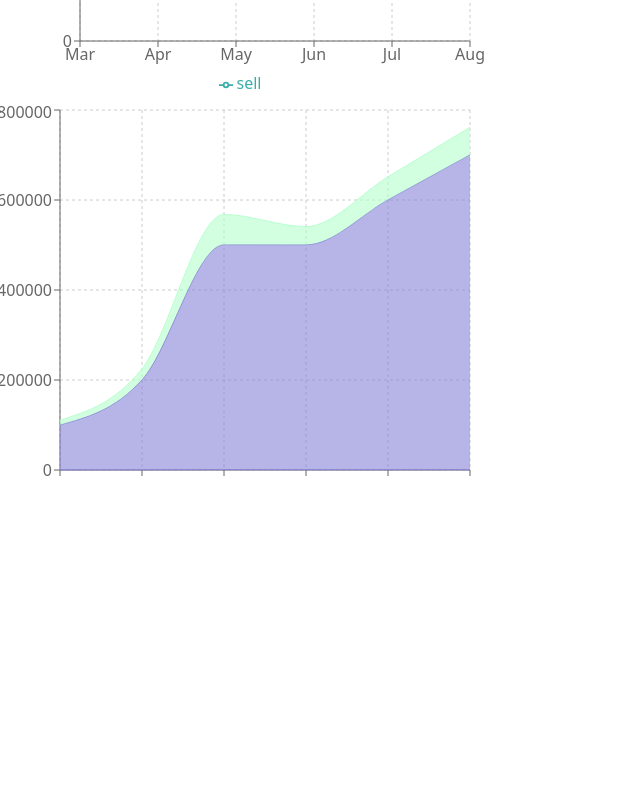
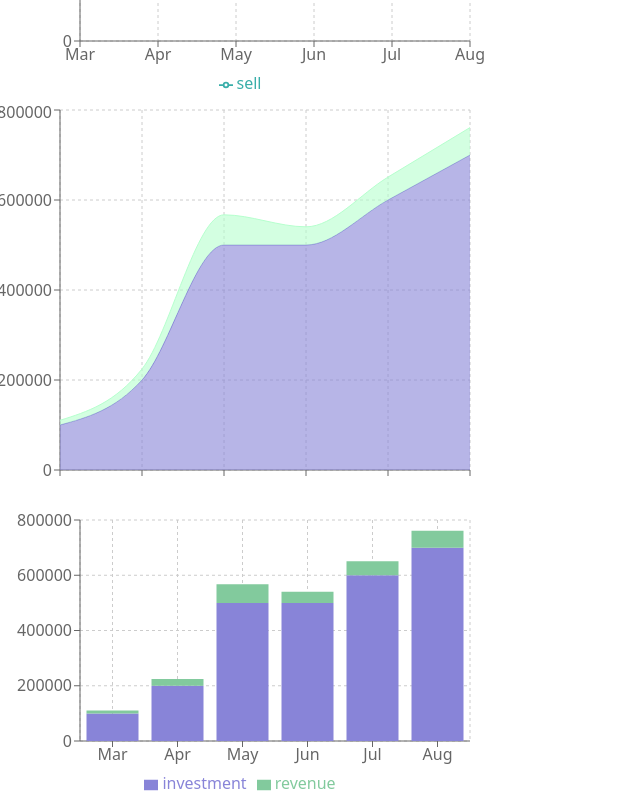
Before and after one commit to asaduzzaman599/product-analysis-website, a React (Create React App) app: page /dashboard in a window 1280 px wide. Shown: the part 284-1084 px from the top of the page, without its empty margins (0-640 px from the left). Before the commit the page ends 800 px from the top, so only its background shows below. Built offline with nearby package versions, Linux system fonts and the light colour scheme.

Commit message:
bar chart added

```diff
--- a/src/Components/AreaChartComponent/AreaChartComponent.js
+++ b/src/Components/AreaChartComponent/AreaChartComponent.js
@@ -19,7 +19,6 @@ const AreaChartComponent = ({data}) => {
           <XAxis dataKey="name" />
           <YAxis />
           <Tooltip />
-          <Area type="monotone" dataKey="sell" stackId="1" stroke="#8884d8" fill="#8884d8" />
           <Area type="monotone" dataKey="investment" stackId="1" stroke="#8884d8" fill="#8884d8" />
           <Area type="monotone" dataKey="revenue" stackId="1" stroke="#B6FFCE" fill="#B6FFCE" />
         </AreaChart>
--- /dev/null
+++ b/src/Components/BarChartComponent/BarChartComponent.js
@@ -0,0 +1,30 @@
+import React from 'react';
+import { Bar, BarChart, CartesianGrid, Legend, Tooltip, XAxis, YAxis } from 'recharts';
+
+const BarChartComponent = ({data}) => {
+    return (
+        <div width="100%" height="100%">
+        <BarChart
+          width={500}
+          height={300}
+          data={data}
+          margin={{
+            top: 20,
+            right: 30,
+            left: 20,
+            bottom: 5,
+          }}
+        >
+          <CartesianGrid strokeDasharray="3 3" />
+          <XAxis dataKey="month" />
+          <YAxis />
+          <Tooltip />
+          <Legend />
+          <Bar dataKey="investment" stackId="a" fill="#8884d8" />
+          <Bar dataKey="revenue" stackId="a" fill="#82ca9d" />
+        </BarChart>
+      </div>
+    );
+};
+
+export default BarChartComponent;
--- a/src/Components/Dashboard/Dashboard.js
+++ b/src/Components/Dashboard/Dashboard.js
@@ -1,5 +1,6 @@
 import React, { useEffect, useState } from 'react';
 import AreaChartComponent from '../AreaChartComponent/AreaChartComponent';
+import BarChartComponent from '../BarChartComponent/BarChartComponent';
 import LineChartComponent from '../LineChartComponent/LineChartComponent';
 
 const Dashboard = () => {
@@ -16,6 +17,7 @@ const Dashboard = () => {
             <div>
                  <LineChartComponent data={chartData}></LineChartComponent>
                  <AreaChartComponent data={chartData}></AreaChartComponent>
+                 <BarChartComponent data={chartData}></BarChartComponent>
 
             </div>
         </div>
```
